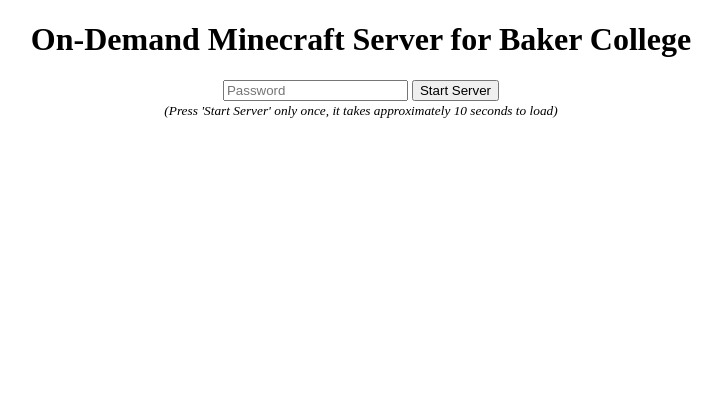
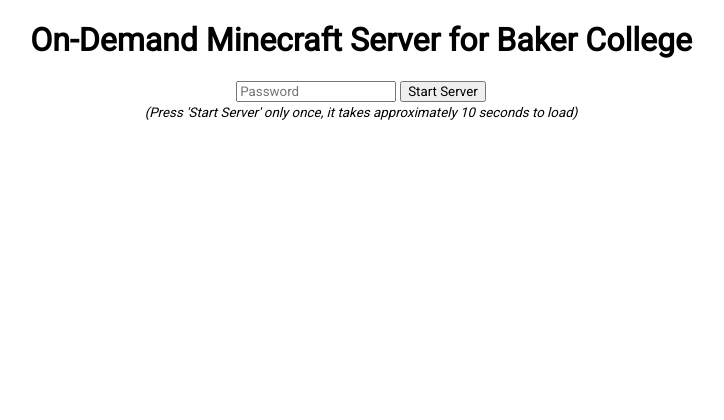
Before and after one commit to lbonnage/baker-minecraft-server, a Flask app: page / in a window 1280 px wide. Shown: the top 420 px of the page, without its empty margins (279-1003 px from the left). Run offline with Flask 2, Linux system fonts and the light colour scheme.

Commit message:
Added new font Removed unnecessary jquery in index.html

```diff
--- a/static/style.css
+++ b/static/style.css
@@ -2,6 +2,11 @@
 	background: #FFFFFF;
 	text-align: center;
 	margin: auto;
+	font-family: 'Roboto', sans-serif;
+}
+
+input {
+	font-family: 'Roboto', sans-serif;
 }
 
 #credits {
--- a/templates/index.html
+++ b/templates/index.html
@@ -6,10 +6,10 @@
 		<link rel="icon" type="image/png" sizes="16x16" href="/static/favicon/favicon-16x16.png">
 		<link rel="manifest" href="/static/favicon/site.webmanifest">
 		<link rel="shortcut icon" href="/static/favicon/favicon.ico">
+        <link href="https://fonts.googleapis.com/css?family=Roboto&display=swap" rel="stylesheet">
 		<meta name="msapplication-TileColor" content="#da532c">
 		<meta name="msapplication-config" content="/static/favicon/browserconfig.xml">
 		<meta name="theme-color" content="#ffffff">
-    	<script src="https://ajax.googleapis.com/ajax/libs/jquery/1.12.0/jquery.min.js"></script>
     	<meta charset="utf-8">
 		<link type="text/css" rel="stylesheet" href="/static/style.css">
   		<title>Baker Minecraft Server</title>
```
